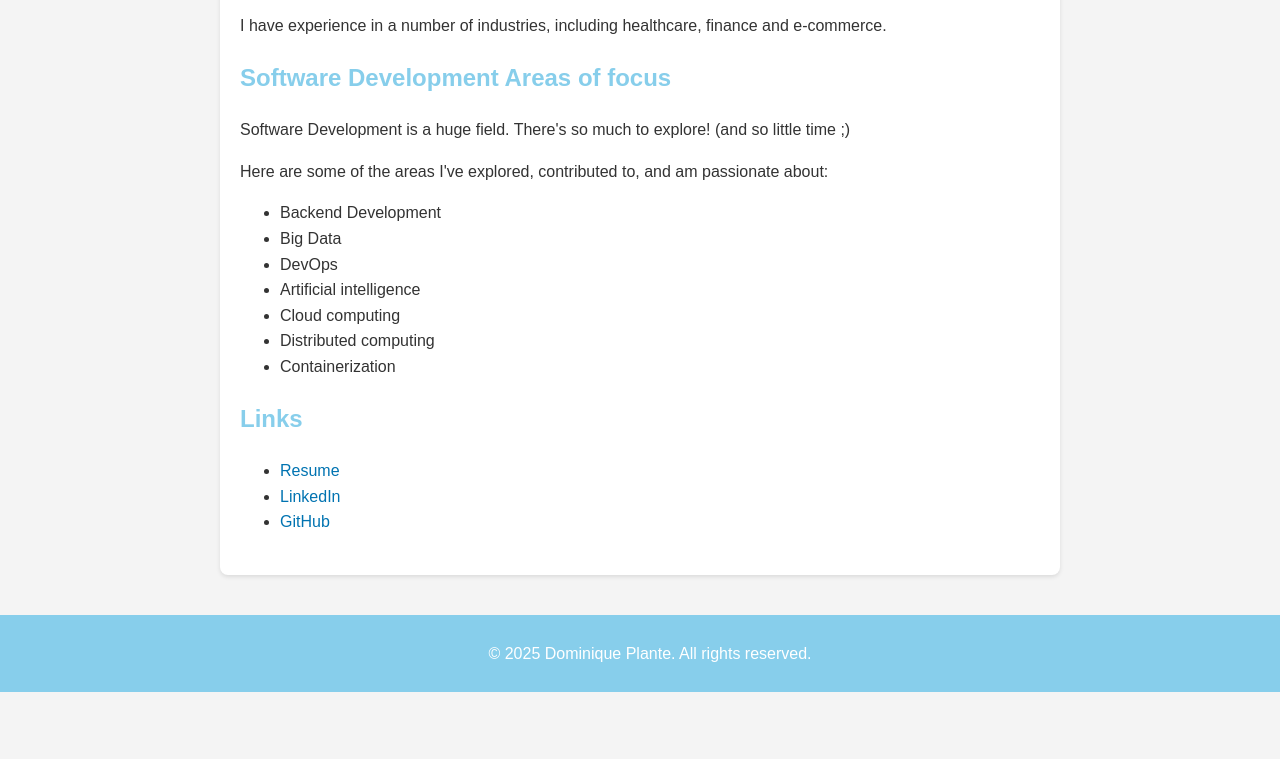
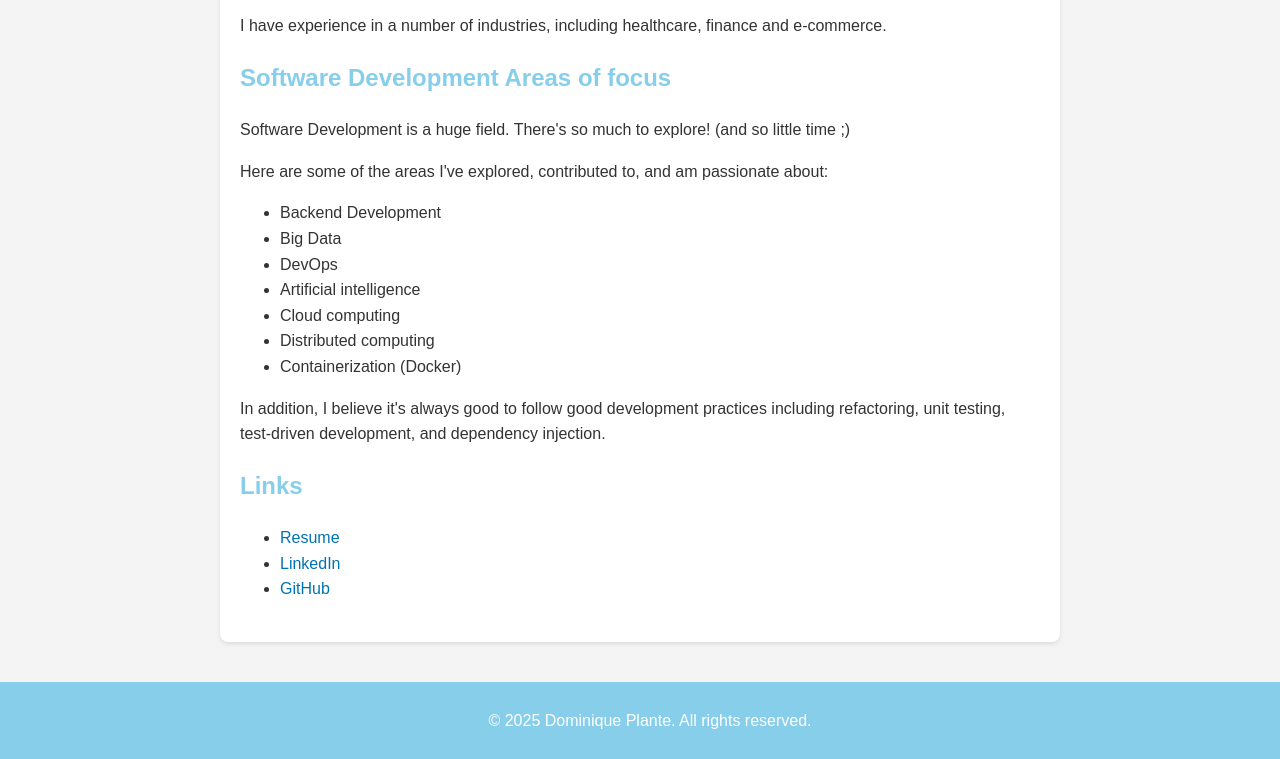
Before and after one commit to dominiqueplante/dominiqueplante.github.io, a plain HTML site: page index.html in a window 1280 px wide. Shown: the part 610-1369 px from the top of the page. Before the commit the page ends 1302 px from the top, so only its background shows below. Drawn offline with Linux system fonts and the light colour scheme.

Commit message:
Add more onf software development experience

```diff
--- a/index.html
+++ b/index.html
@@ -47,8 +47,9 @@
         <li>Artificial intelligence</li>
         <li>Cloud computing</li>
         <li>Distributed computing</li>
-        <li>Containerization</li>
+        <li>Containerization (Docker)</li>
       </ul>
+      <p>In addition, I believe it's always good to follow good development practices including refactoring, unit testing, test-driven development, and dependency injection.</p>
     </section>
 
     <section>
```
